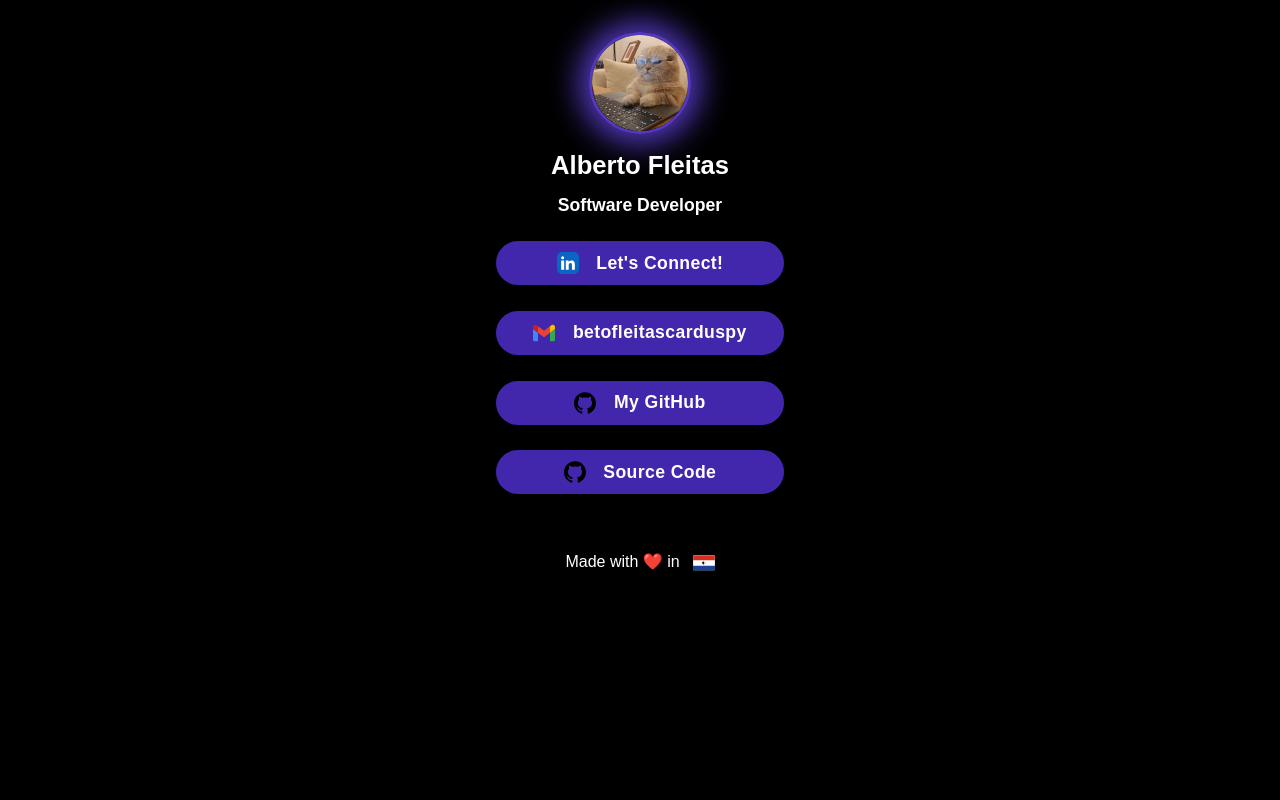
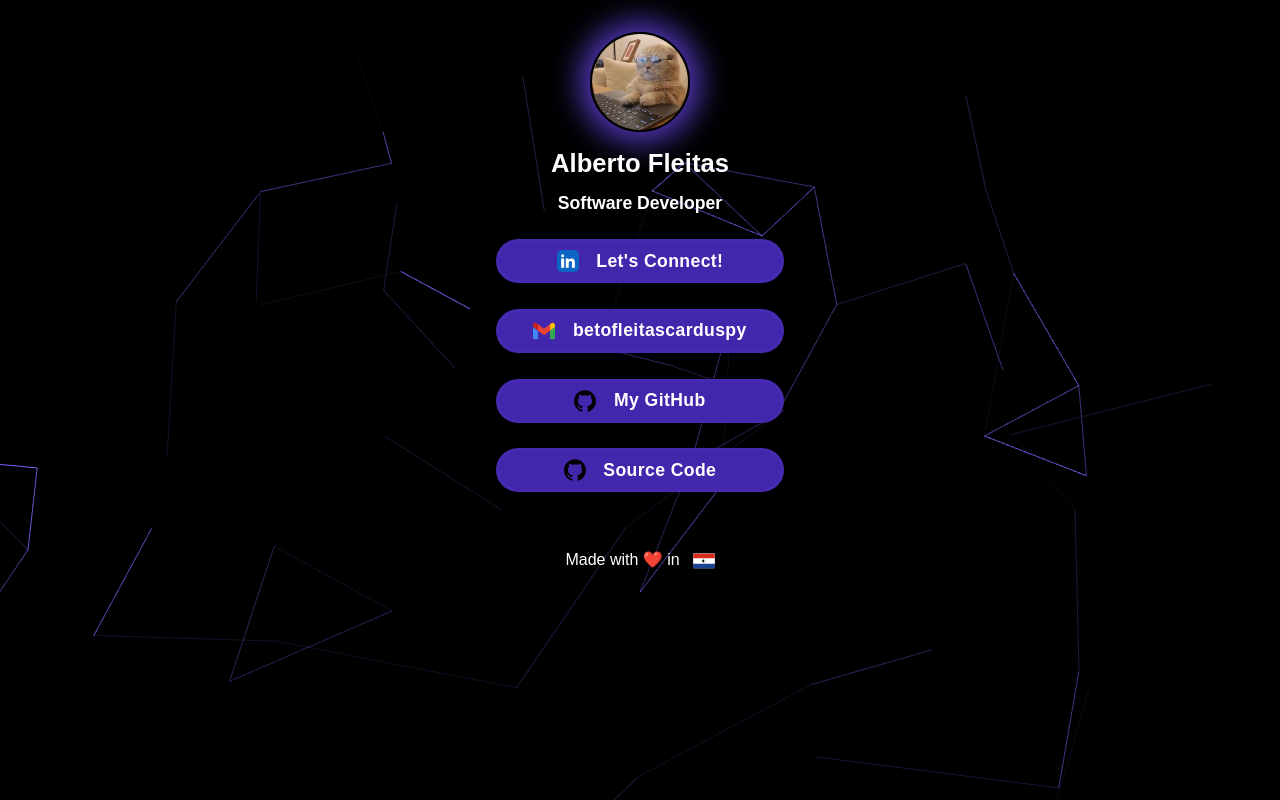
Before and after one commit to betofleitass/betofleitass.github.io, a plain HTML site: page index.html in a window 1280 px wide. Drawn offline with nearby package versions, Linux system fonts and the light colour scheme; animation ran at ten frames a second.

Commit message:
feat: add background animation

```diff
--- a/css/style.css
+++ b/css/style.css
@@ -1,10 +1,26 @@
-body,
-html {
+html,
+body {
     margin: 0;
     padding: 0;
     background: black;
+    background-size: cover;
     color: white;
     font-family: Arial, Helvetica, sans-serif;
+}
+
+#vanta {
+    z-index: 0;
+    position: fixed;
+    top: 0;
+    right: 0;
+    bottom: 0;
+    left: 0;
+    height: 100%;
+    width: 100%;
+}
+
+main {
+    position: relative;
 }
 
 /* Header */
@@ -21,7 +37,7 @@ div.header>img {
     width: 6em;
     height: 6em;
     border-radius: 100%;
-    border: 3px solid #5439bf;
+    border: 2px solid #000000;
     box-shadow: #5439bf 0px 0px 30px 10px;
 }
 
@@ -55,7 +71,7 @@ ul>li {
     margin: 1.6em 0;
     background-color: #4227ad;
     border-radius: 10em;
-    border: 3px solid #4227ad;
+    border: 3px solid rgb(84, 57, 191, 0.2);
     letter-spacing: 0.4px;
     transition: 0.5s;
     transition-property: box-shadow;
@@ -63,10 +79,10 @@ ul>li {
 
 ul>li:hover {
     box-shadow:
-        0 0 5px #4227ad,
+        0 0 5px #867fa3,
         0 0 20px #4227ad,
         0 0 20px #4227ad,
-        0 0 20px #4227ad;
+        0 0 20px #a69dca;
 }
 
 ul>li>a {
--- a/index.html
+++ b/index.html
@@ -8,9 +8,33 @@
     <meta name="description" content="Alberto Fleitas's links website.">
     <title>Alberto Fleitas</title>
     <link rel="stylesheet" href="/css/style.css">
+    <script src="https://cdnjs.cloudflare.com/ajax/libs/three.js/r134/three.min.js"></script>
+    <script src="https://cdn.jsdelivr.net/npm/vanta@latest/dist/vanta.net.min.js"></script>
+    <script>
+        window.addEventListener('DOMContentLoaded', (event) => {
+            VANTA.NET({
+                el: "#vanta",
+                mouseControls: true,
+                touchControls: true,
+                gyroControls: false,
+                minHeight: 200.00,
+                minWidth: 200.00,
+                scale: 1.00,
+                scaleMobile: 1.00,
+                color: 0x7a5ef5,
+                backgroundColor: 0x0,
+                points: 5.00,
+                maxDistance: 20.00,
+                spacing: 20.00,
+                showDots: false
+            })
+        });
+
+    </script>
 </head>
 
 <body>
+    <div id="vanta"></div>
     <main>
         <div class="header">
             <img src="/images/photo.webp" alt="Alberto Fleita's Photo">
```
